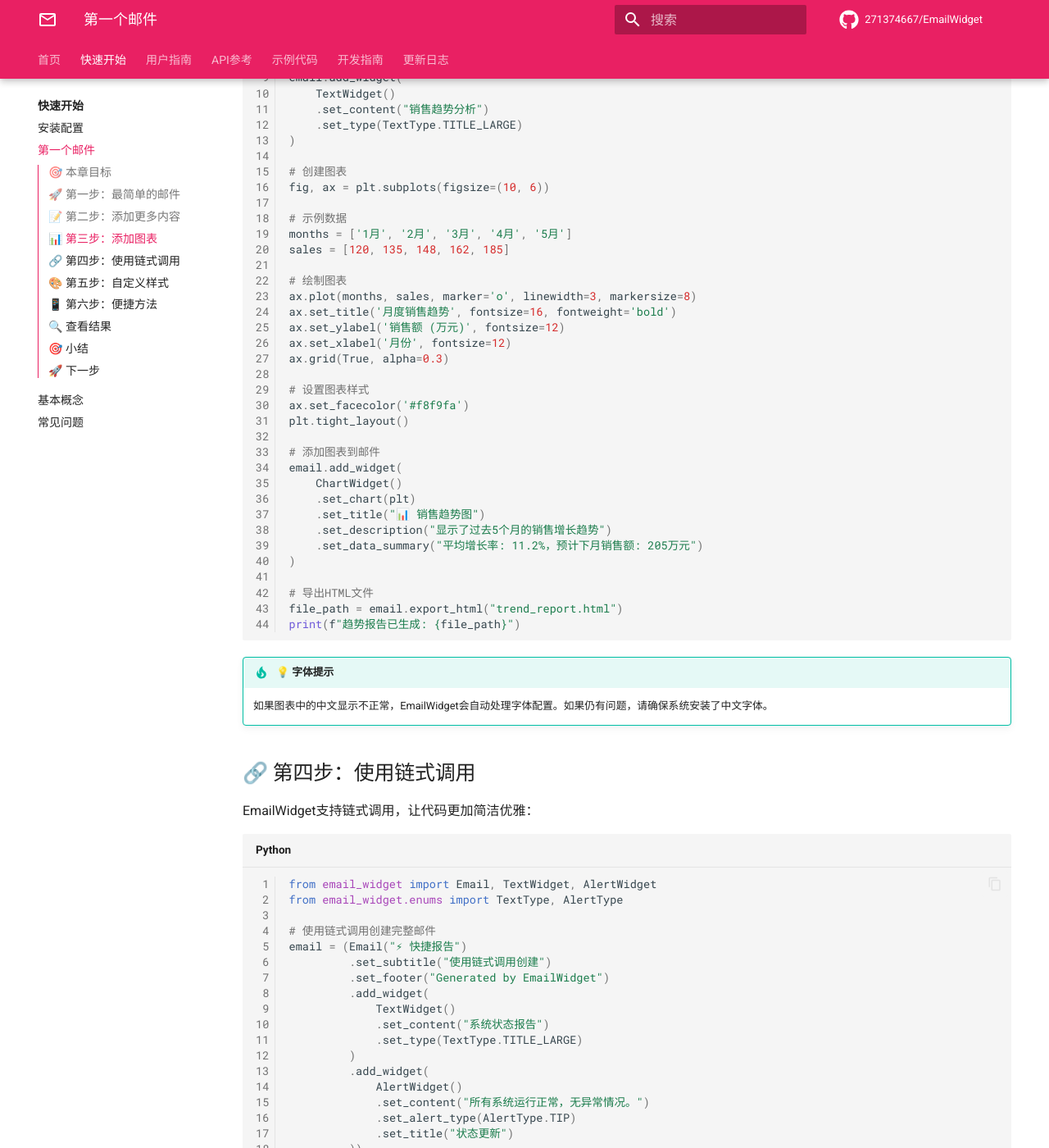
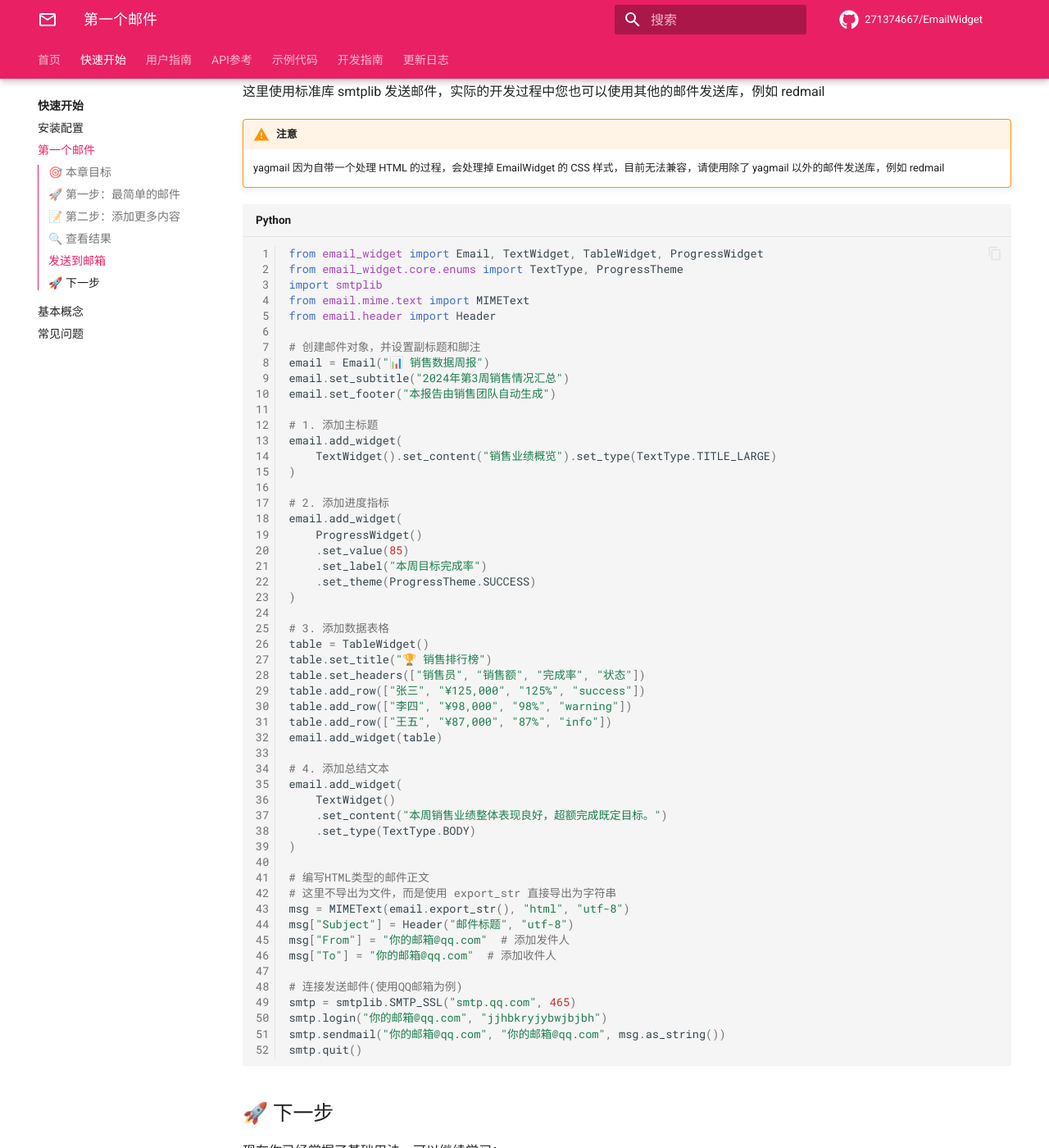
Before and after one commit to 271374667/EmailWidget, an MkDocs documentation site: the page built from docs/getting-started/first-email.md, in a window 1280 px wide and 1400 px high, scrolled down 2359 px. Shown: the whole window at 82% size. Built offline with MkDocs 1.6.1 and Material for MkDocs 9.7.7, drawn with Linux system fonts in a browser that asks for light colours; comment, search, counter and statistics services are not loaded; the version menu is left out; some of the changed text lies outside the part shown.

Commit message:
Docs: 更新了快速开始-第一个邮件的说明

````diff
--- a/docs/getting-started/first-email.md
+++ b/docs/getting-started/first-email.md
@@ -7,7 +7,7 @@
 - 创建基础邮件对象
 - 添加文本、表格、图表等组件
 - 导出HTML文件
-- 理解链式调用的使用方法
+- 将邮件发送到邮箱
 
 ## 🚀 第一步：最简单的邮件
 
@@ -15,7 +15,7 @@
 
 ```python
 from email_widget import Email, TextWidget
-from email_widget.enums import TextType
+from email_widget.core.enums import TextType
 
 # 创建邮件对象
 email = Email("我的第一份报告")
@@ -43,7 +43,7 @@
 
 ```python
 from email_widget import Email, TextWidget, TableWidget, ProgressWidget
-from email_widget.enums import TextType, ProgressTheme
+from email_widget.core.enums import TextType, ProgressTheme
 
 # 创建邮件对象，并设置副标题和脚注
 email = Email("📊 销售数据周报")
@@ -86,150 +86,6 @@
 print(f"销售报告已生成: {file_path}")
 ```
 
-## 📊 第三步：添加图表
-
-让我们再添加一个图表，让报告更加生动：
-
-```python
-import matplotlib.pyplot as plt
-from email_widget import Email, TextWidget, ChartWidget
-from email_widget.enums import TextType
-
-# 创建邮件
-email = Email("📈 数据分析报告")
-
-# 添加标题
-email.add_widget(
-    TextWidget()
-    .set_content("销售趋势分析")
-    .set_type(TextType.TITLE_LARGE)
-)
-
-# 创建图表
-fig, ax = plt.subplots(figsize=(10, 6))
-
-# 示例数据
-months = ['1月', '2月', '3月', '4月', '5月']
-sales = [120, 135, 148, 162, 185]
-
-# 绘制图表
-ax.plot(months, sales, marker='o', linewidth=3, markersize=8)
-ax.set_title('月度销售趋势', fontsize=16, fontweight='bold')
-ax.set_ylabel('销售额 (万元)', fontsize=12)
-ax.set_xlabel('月份', fontsize=12)
-ax.grid(True, alpha=0.3)
-
-# 设置图表样式
-ax.set_facecolor('#f8f9fa')
-plt.tight_layout()
-
-# 添加图表到邮件
-email.add_widget(
-    ChartWidget()
-    .set_chart(plt)
-    .set_title("📊 销售趋势图")
-    .set_description("显示了过去5个月的销售增长趋势")
-    .set_data_summary("平均增长率: 11.2%，预计下月销售额: 205万元")
-)
-
-# 导出HTML文件
-file_path = email.export_html("trend_report.html")
-print(f"趋势报告已生成: {file_path}")
-```
-
-!!! tip "💡 字体提示"
-    如果图表中的中文显示不正常，EmailWidget会自动处理字体配置。如果仍有问题，请确保系统安装了中文字体。
-
-## 🔗 第四步：使用链式调用
-
-EmailWidget支持链式调用，让代码更加简洁优雅：
-
-```python
-from email_widget import Email, TextWidget, AlertWidget
-from email_widget.enums import TextType, AlertType
-
-# 使用链式调用创建完整邮件
-email = (Email("⚡ 快捷报告")
-         .set_subtitle("使用链式调用创建")
-         .set_footer("Generated by EmailWidget")
-         .add_widget(
-             TextWidget()
-             .set_content("系统状态报告")
-             .set_type(TextType.TITLE_LARGE)
-         )
-         .add_widget(
-             AlertWidget()
-             .set_content("所有系统运行正常，无异常情况。")
-             .set_alert_type(AlertType.TIP)
-             .set_title("状态更新")
-         ))
-
-# 导出
-file_path = email.export_html("chain_report.html")
-print(f"链式调用报告已生成: {file_path}")
-```
-
-## 🎨 第五步：自定义样式
-
-你还可以自定义邮件的样式：
-
-```python
-from email_widget import Email, TextWidget
-from email_widget.core.config import EmailConfig
-from email_widget.enums import TextType
-
-# 创建自定义配置
-config = EmailConfig()
-config.set_theme_color("#FF6B6B")  # 设置主题色
-config.set_font_family("Arial, sans-serif")  # 设置字体
-
-# 创建邮件并应用配置
-email = Email("🎨 自定义样式报告")
-email.config = config
-
-# 添加内容
-email.add_widget(
-    TextWidget()
-    .set_content("这是一个自定义样式的报告")
-    .set_type(TextType.TITLE_LARGE)
-)
-
-# 导出
-file_path = email.export_html("custom_style_report.html")
-print(f"自定义样式报告已生成: {file_path}")
-```
-
-## 📱 第六步：便捷方法
-
-EmailWidget提供了一些便捷方法，让常见操作更简单：
-
-```python
-from email_widget import Email
-
-# 创建邮件
-email = Email("📋 便捷方法演示")
-
-# 使用便捷方法添加内容
-email.add_text("项目进展报告", text_type="title_large")
-email.add_text("本周完成了以下重要工作：", text_type="section_h2")
-
-# 直接从数据创建表格
-data = [
-    ["任务", "负责人", "状态"],
-    ["UI设计", "张设计", "已完成"],
-    ["后端开发", "李程序", "进行中"],
-    ["测试工作", "王测试", "待开始"]
-]
-email.add_table_from_data(data, title="任务进度表")
-
-# 添加进度条
-email.add_progress(value=75, label="项目整体进度")
-
-# 导出
-file_path = email.export_html("convenient_methods.html")
-print(f"便捷方法报告已生成: {file_path}")
-```
-
 ## 🔍 查看结果
 
 每次运行代码后，生成的HTML文件都可以：
@@ -239,16 +95,69 @@
 3. **作为邮件内容** - 复制HTML用于邮件客户端
 4. **打印或保存** - 浏览器支持打印和保存为PDF
 
-## 🎯 小结
+## 发送到邮箱
 
-通过这个教程，你学会了：
+这里使用标准库 smtplib 发送邮件，实际的开发过程中您也可以使用其他的邮件发送库，例如 redmail
 
-- ✅ 创建基础的Email对象
-- ✅ 添加各种Widget组件（文本、表格、图表等）
-- ✅ 使用链式调用编写优雅的代码
-- ✅ 自定义邮件样式和配置
-- ✅ 使用便捷方法快速构建内容
-- ✅ 导出和查看HTML邮件文件
+!!! warning "注意"
+
+    yagmail 因为自带一个处理 HTML 的过程，会处理掉 EmailWidget 的 CSS 样式，目前无法兼容，请使用除了 yagmail 以外的邮件发送库，例如 redmail
+
+```python
+from email_widget import Email, TextWidget, TableWidget, ProgressWidget
+from email_widget.core.enums import TextType, ProgressTheme
+import smtplib
+from email.mime.text import MIMEText
+from email.header import Header
+
+# 创建邮件对象，并设置副标题和脚注
+email = Email("📊 销售数据周报")
+email.set_subtitle("2024年第3周销售情况汇总")
+email.set_footer("本报告由销售团队自动生成")
+
+# 1. 添加主标题
+email.add_widget(
+    TextWidget().set_content("销售业绩概览").set_type(TextType.TITLE_LARGE)
+)
+
+# 2. 添加进度指标
+email.add_widget(
+    ProgressWidget()
+    .set_value(85)
+    .set_label("本周目标完成率")
+    .set_theme(ProgressTheme.SUCCESS)
+)
+
+# 3. 添加数据表格
+table = TableWidget()
+table.set_title("🏆 销售排行榜")
+table.set_headers(["销售员", "销售额", "完成率", "状态"])
+table.add_row(["张三", "¥125,000", "125%", "success"])
+table.add_row(["李四", "¥98,000", "98%", "warning"])
+table.add_row(["王五", "¥87,000", "87%", "info"])
+email.add_widget(table)
+
+# 4. 添加总结文本
+email.add_widget(
+    TextWidget()
+    .set_content("本周销售业绩整体表现良好，超额完成既定目标。")
+    .set_type(TextType.BODY)
+)
+
+# 编写HTML类型的邮件正文
+# 这里不导出为文件，而是使用 export_str 直接导出为字符串
+msg = MIMEText(email.export_str(), "html", "utf-8")
+msg["Subject"] = Header("邮件标题", "utf-8")
+msg["From"] = "你的邮箱@qq.com"  # 添加发件人
+msg["To"] = "你的邮箱@qq.com"  # 添加收件人
+
+# 连接发送邮件(使用QQ邮箱为例)
+smtp = smtplib.SMTP_SSL("smtp.qq.com", 465)
+smtp.login("你的邮箱@qq.com", "jjhbkryjybwjbjbh")
+smtp.sendmail("你的邮箱@qq.com", "你的邮箱@qq.com", msg.as_string())
+smtp.quit()
+```
+
 
 ## 🚀 下一步
 
@@ -265,5 +174,5 @@
     如果在创建第一个邮件时遇到任何问题，可以：
 
     - 查看 [常见问题](faq.md)
-    - 在 [GitHub Issues](https://github.com/271374667/SpiderDaily/issues) 提问
+    - 在 [GitHub Issues](https://github.com/271374667/EmailWidget/issues) 提问
     - 参考 [API文档](../api/index.md) 了解详细用法
````
